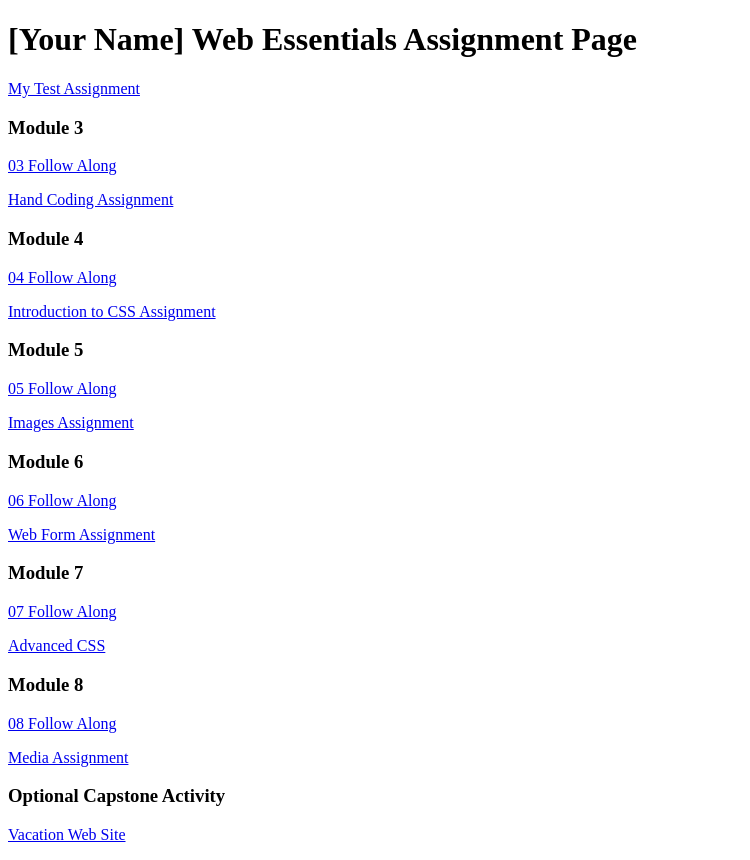
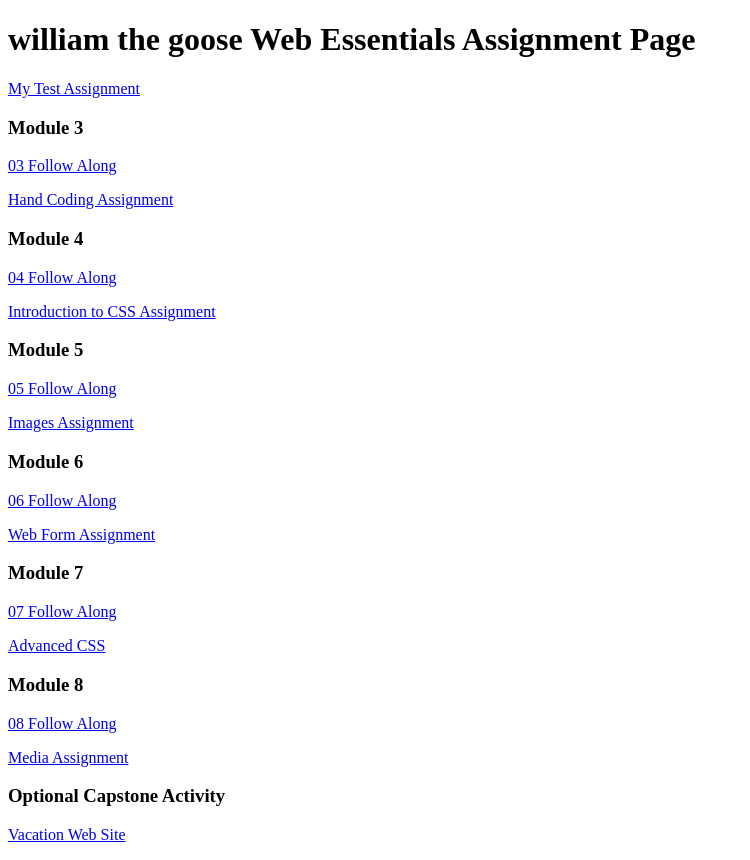
Before and after one commit to goose-studo/webdev1, a plain HTML site: page index.html in a window 1280 px wide. Shown: the whole page, without its empty margins (0-750 px from the left). Drawn offline with Linux system fonts and the light colour scheme.

Commit message:
Update index.html

```diff
--- a/index.html
+++ b/index.html
@@ -6,7 +6,7 @@
 		<title>dwdd 1600 assignment list page</title>
 	</head>
 	<body>
-		<h1>[Your Name] Web Essentials Assignment Page</h1>
+		<h1> william the goose Web Essentials Assignment Page</h1>
 		<p><a href="01test">My Test Assignment</a></p>
 
 		<h3>Module 3</h3>
```
